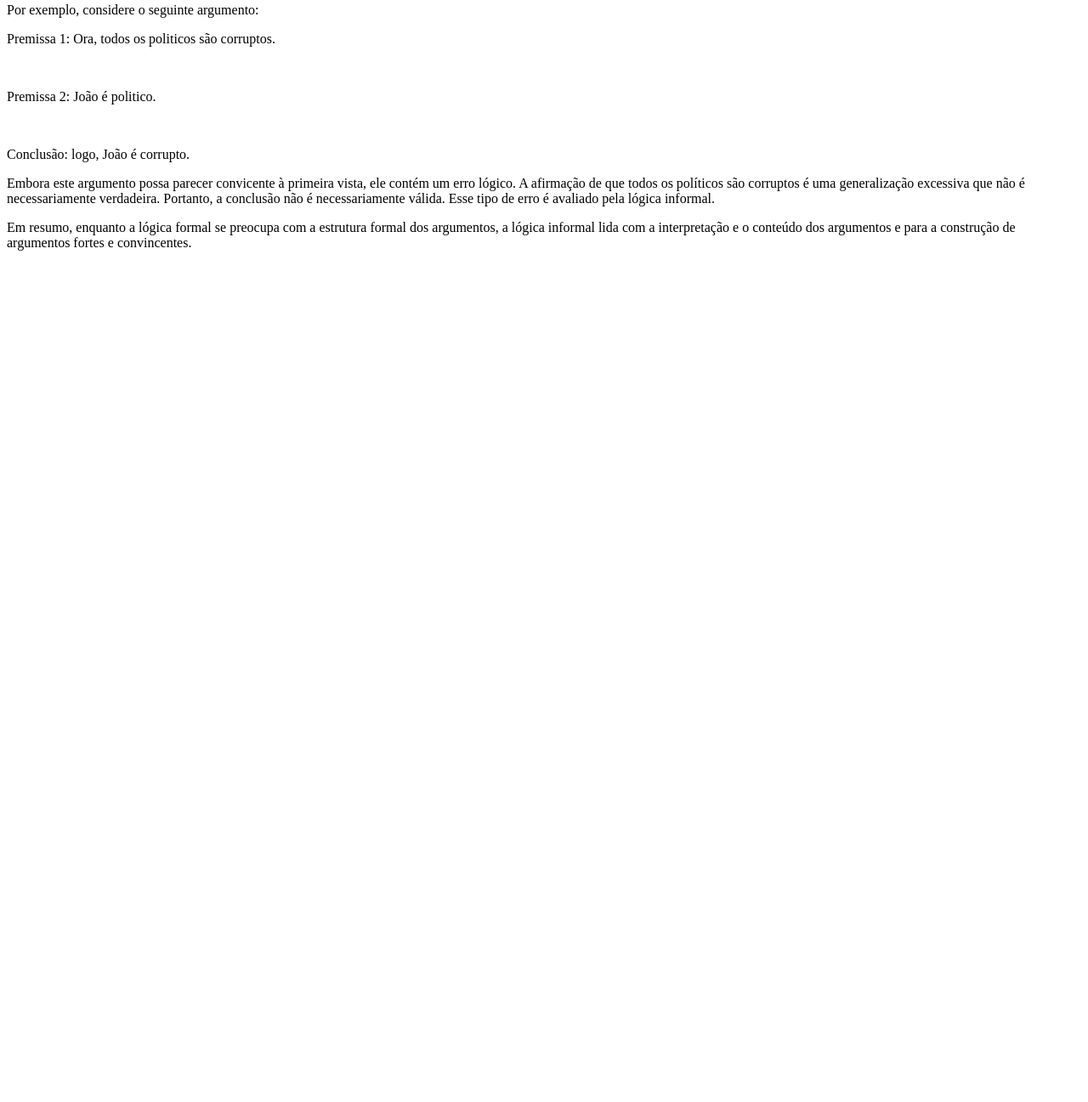
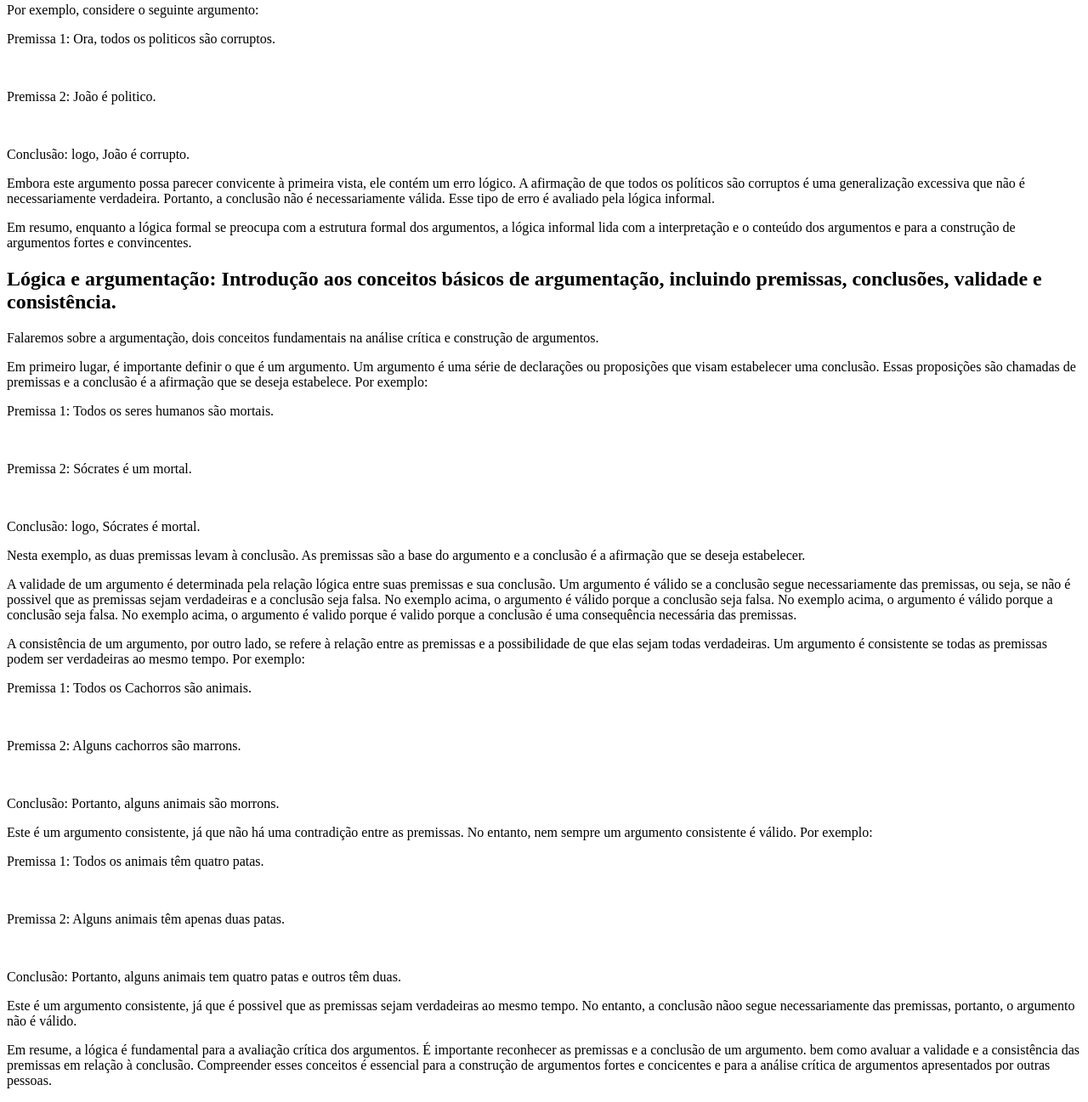
Before and after one commit to HWDelCol/aprendendo, a plain HTML site: page areas-interesse/logica.html in a window 1280 px wide. Shown: the part 2169-3466 px from the top of the page at 85% size. Before the commit the page ends 2480 px from the top, so only its background shows below. Drawn offline with Linux system fonts and the light colour scheme.

Commit message:
Introdução a logica - parte 5

```diff
--- a/areas-interesse/logica.html
+++ b/areas-interesse/logica.html
@@ -105,4 +105,41 @@
 
         <p>Em resumo, enquanto a lógica formal se preocupa com a estrutura formal dos argumentos, a lógica informal lida com a interpretação e o conteúdo dos argumentos e para a construção de argumentos fortes e convincentes.</p>
     </article>
+    <article id="logica-e-argumentacao">
+        <h2>Lógica e argumentação: Introdução aos conceitos básicos de argumentação, incluindo premissas, conclusões, validade e consistência.</h2>
+
+        <p>Falaremos sobre a argumentação, dois conceitos fundamentais na análise crítica e construção de argumentos.</p>
+
+        <p>Em primeiro lugar, é importante definir o que é um argumento. Um argumento é uma série de declarações ou proposições que visam estabelecer uma conclusão. Essas proposições são chamadas de premissas e a conclusão é a afirmação que se deseja estabelece. Por exemplo:</p>
+
+        <div class="caixa">
+            <p class="verde"><span class="vermelho">Premissa 1:</span> Todos os seres humanos são mortais.</p><br>
+            <p class="verde"><span class="vermelho">Premissa 2:</span> Sócrates é um mortal.</p><br>
+            <p class="verde">Conclusão: logo, Sócrates é mortal.</p>
+        </div>
+
+        <p>Nesta exemplo, as duas premissas levam à conclusão. As premissas são a base do argumento e a conclusão é a afirmação que se deseja estabelecer.</p>
+
+        <p>A validade de um argumento é determinada pela relação lógica entre suas premissas e sua conclusão. Um argumento é válido se a conclusão segue necessariamente das premissas, ou seja, se não é possivel que as premissas sejam verdadeiras e a conclusão seja falsa. No exemplo acima, o argumento é válido porque a conclusão seja falsa. No exemplo acima, o argumento é válido porque a conclusão seja falsa. No exemplo acima, o argumento é valido porque é valido porque a conclusão é uma consequência necessária das premissas.</p>
+
+        <p>A consistência de um argumento, por outro lado, se refere à relação entre as premissas e a possibilidade de que elas sejam todas verdadeiras. Um argumento é consistente se todas as premissas podem ser verdadeiras ao mesmo tempo. Por exemplo:</p>
+
+        <div class="caixa">
+            <p class="verde"><span class="vermelho">Premissa 1:</span> Todos os Cachorros são animais.</p><br>
+            <p class="verde"><span class="vermelho">Premissa 2:</span> Alguns cachorros são marrons.</p><br>
+            <p class="verde">Conclusão: Portanto, alguns animais são morrons.</p>
+        </div>
+
+        <p>Este é um argumento consistente, já que não há uma contradição entre as premissas. No entanto, nem sempre um argumento consistente é válido. Por exemplo:</p>
+
+        <div class="caixa">
+            <p class="verde"><span class="vermelho">Premissa 1:</span> Todos os animais têm quatro patas.</p><br>
+            <p class="verde"><span class="vermelho">Premissa 2:</span> Alguns animais têm apenas duas patas.</p><br>
+            <p class="verde">Conclusão: Portanto, alguns animais tem quatro patas e outros têm duas.</p>
+        </div>
+
+        <p>Este é um argumento consistente, já que é possivel que as premissas sejam verdadeiras ao mesmo tempo. No entanto, a conclusão nãoo segue necessariamente das premissas, portanto, o argumento não é válido.</p>
+
+        <p>Em resume, a lógica é fundamental para a avaliação crítica dos argumentos. É importante reconhecer as premissas e a conclusão de um argumento. bem como avaluar a validade e a consistência das premissas em relação à conclusão. Compreender esses conceitos é essencial para a construção de argumentos fortes e concicentes e para a análise crítica de argumentos apresentados por outras pessoas.</p>
+    </article>
 </html>
```
